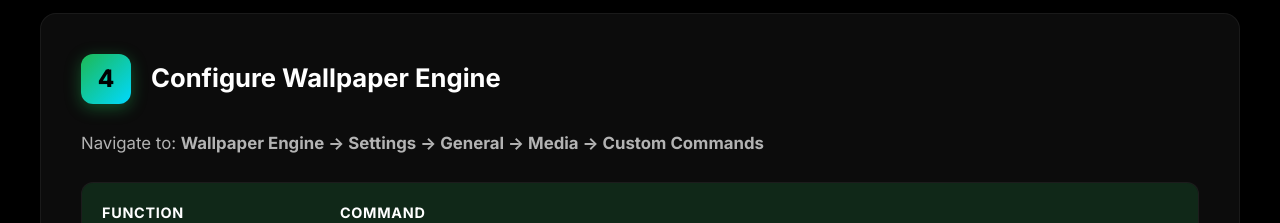
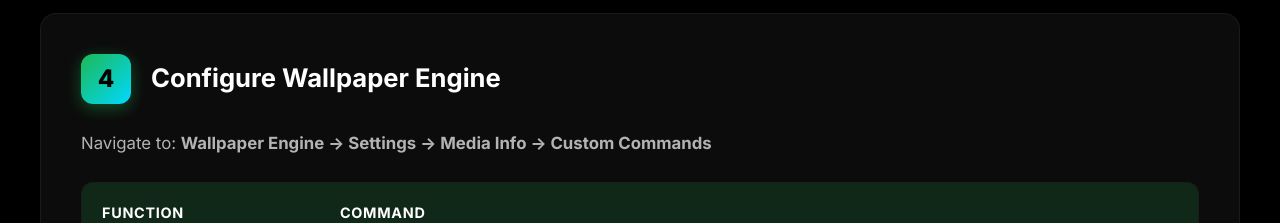
Before and after one commit to 89-oniichan/spotify-wallpaper-engine-controls, a plain HTML site: page spotify-controls_wallpaper-Engine.html in a window 1280 px wide. Shown: the part 2080-2303 px from the top of the page. Drawn offline with Linux system fonts and the light colour scheme.

Commit message:
Update spotify-controls_wallpaper-Engine.html

```diff
--- a/spotify-controls_wallpaper-Engine.html
+++ b/spotify-controls_wallpaper-Engine.html
@@ -1151,7 +1151,7 @@
                 <span class="step-number">4</span>
                 <h2>Configure Wallpaper Engine</h2>
             </div>
-            <p>Navigate to: <strong>Wallpaper Engine → Settings → General → Media → Custom Commands</strong></p>
+            <p>Navigate to: <strong>Wallpaper Engine → Settings → Media Info → Custom Commands</strong></p>
             <table>
                 <thead>
                     <tr>
```
